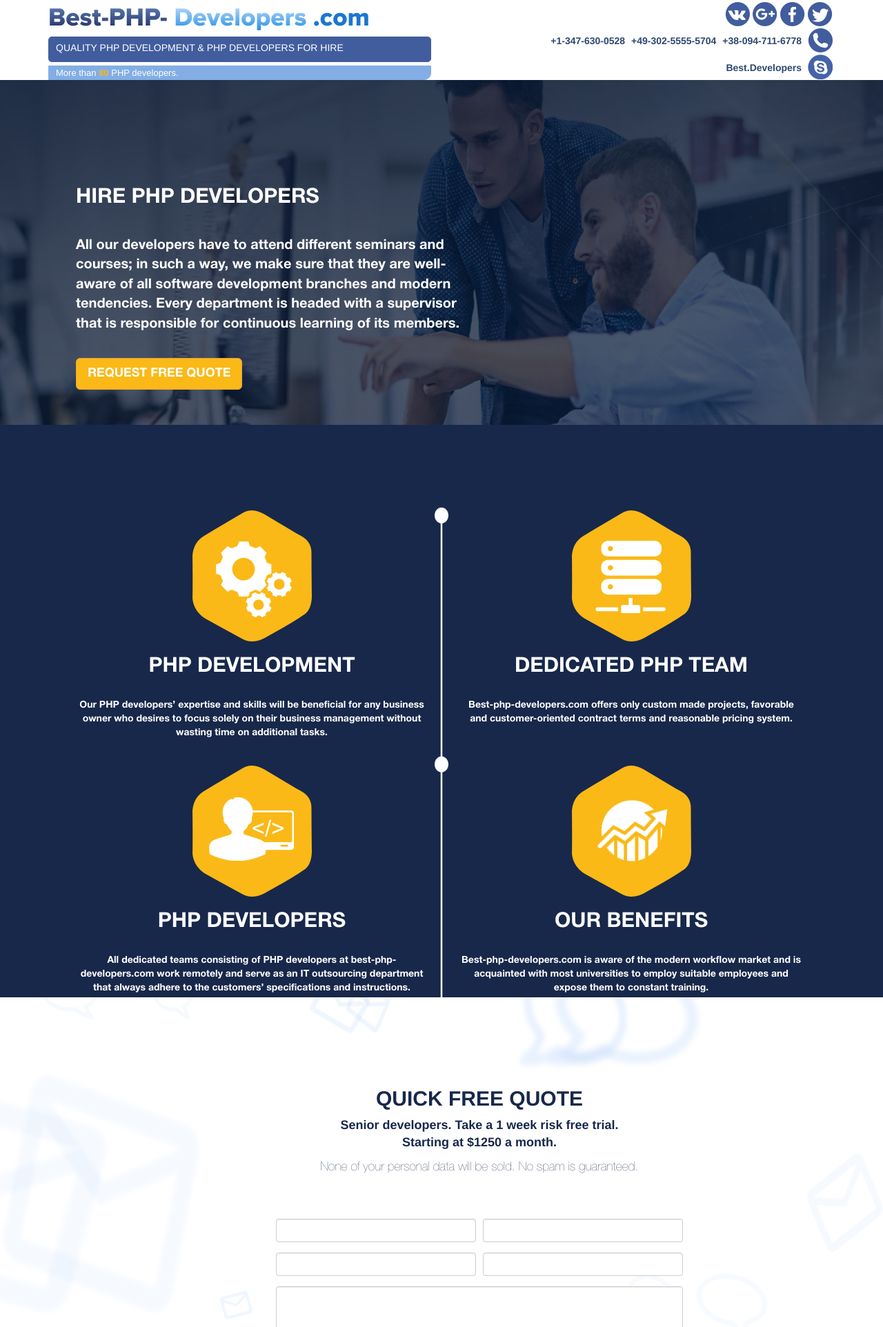
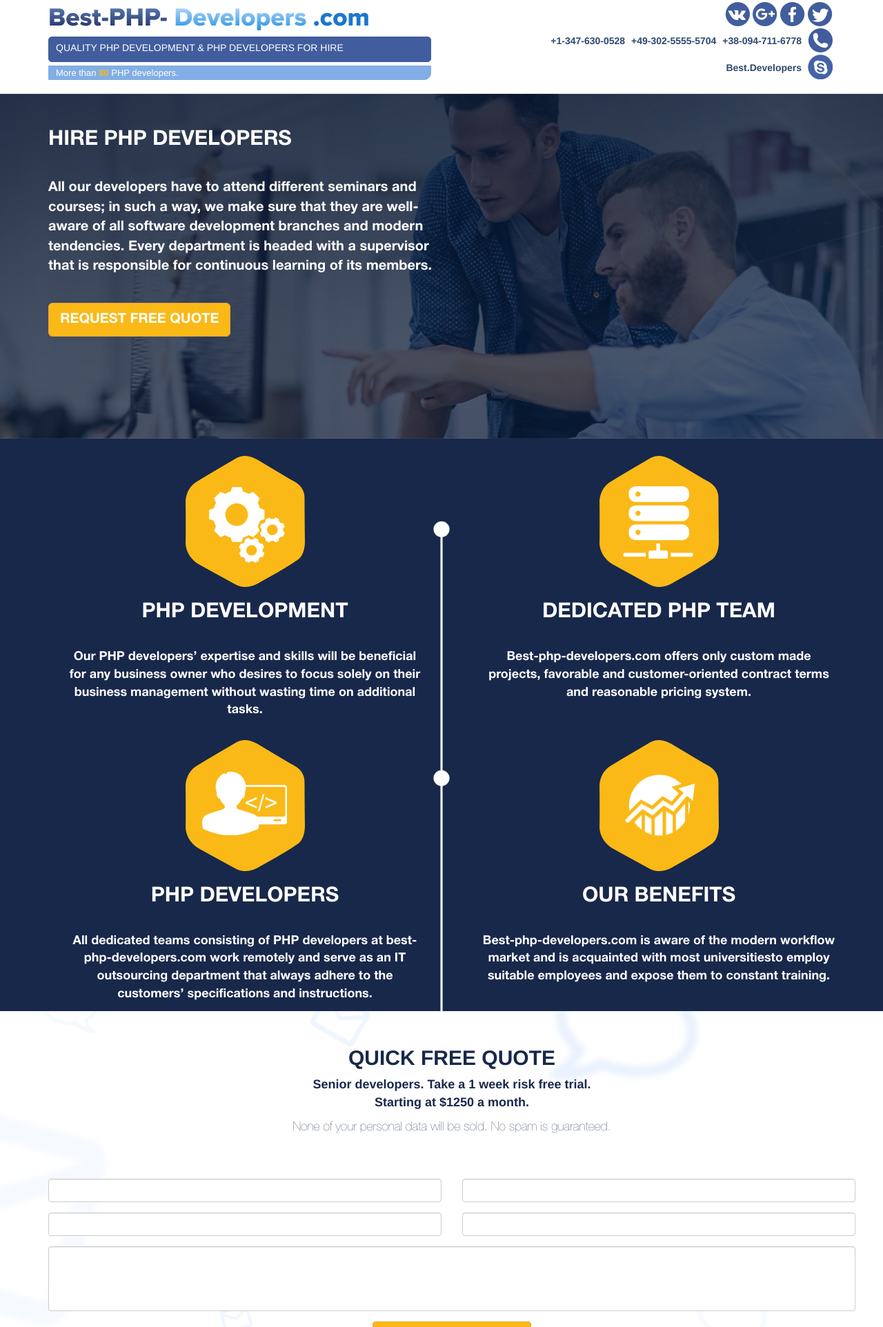
Before and after one commit to SG-Poul/best-php-developers, a Yii app: template views/site/index.php in a window 1280 px wide. Shown: the top 1924 px of the page at 69% size. Run offline with PHP 8.4 and a stand-in for Yii, Linux system fonts and the light colour scheme; the template is opened without the code that fills it, so the values that code supplies are empty; form fields are guessed from the names that the template uses; some libraries are stand-ins or nearby versions.

Commit message:
fix mobile responsible home page

```diff
--- a/views/site/index.php
+++ b/views/site/index.php
@@ -9,67 +9,72 @@
 ?>
 
 <div class="main-hire">
-    <img src="/img/main_hire_bg.png">
+    <!--    <img src="/img/main_hire_bg.png">-->
     <div class="content">
         <h2><strong>HIRE PHP DEVELOPERS</strong></h2>
         <div class="row">
             <div class="col-xs-6">
-                <br>
+                <br/>
                 <p>
                     All our developers have to attend different seminars and courses; in such a way, we make sure that
                     they are well-aware of all software development branches and modern tendencies. Every department is
                     headed with a supervisor that is responsible for continuous learning of its members.
                 </p>
+                <br/>
+                <a style="font-size: 20px" class="btn btn-lg btn-warning" href="#">REQUEST FREE QUOTE</a>
+                <br/><br/><br/><br/>
             </div>
         </div>
-        <p style="font-size: 20px; padding-top: 25px"><a class="btn btn-lg btn-warning" href="#">REQUEST FREE QUOTE</a>
-        </p>
     </div>
 </div>
 
 <div class="main-description">
-    <img src="/img/main_info_bg.png">
     <div class="content">
-        <div class="top-left">
+        <div class="row">
+            <div class="col-xs-6">
                 <img src="/img/main_info_gears.png">
                 <h2><strong>PHP DEVELOPMENT</strong></h2>
-            <br>
+                <br/>
                 <p>Our PHP developers’ expertise and skills will be beneficial for any business owner who desires to
                     focus solely on their business management without wasting time on additional tasks.</p>
             </div>
-        <div class="top-right">
+            <div class="col-xs-6">
                 <img src="/img/main_info_server.png">
                 <h2><strong>DEDICATED PHP TEAM</strong></h2>
-            <br>
+                <br/>
                 <p>Best-php-developers.com offers only custom made projects, favorable and customer-oriented contract
                     terms and reasonable pricing system.</p>
             </div>
-        <div class="bottom-left">
+        </div>
+        <div class="row">
+            <div class="col-xs-6">
                 <img src="/img/main_info_shell.png">
                 <h2><strong>PHP DEVELOPERS</strong></h2>
-            <br>
-            <p>All dedicated teams consisting of PHP developers at best-php-developers.com work remotely and serve as
-                an IT outsourcing department that always adhere to the customers’ specifications and instructions.</p>
+                <br/>
+                <p>All dedicated teams consisting of PHP developers at best-php-developers.com work remotely and serve
+                    as an IT outsourcing department that always adhere to the customers’ specifications and
+                    instructions.</p>
             </div>
-        <div class="bottom-right">
+            <div class="col-xs-6">
                 <img src="/img/main_info_growth.png">
                 <h2><strong>OUR BENEFITS</strong></h2>
-            <br>
-            <p>Best-php-developers.com is aware of the modern workflow market and is acquainted with most universities
-                to employ suitable employees and expose them to constant training.</p>
+                <br/>
+                <p>Best-php-developers.com is aware of the modern workflow market and is acquainted with most
+                    universitiesto employ suitable employees and expose them to constant training.</p>
+            </div>
         </div>
     </div>
 </div>
 
 <div class="main-form">
-    <img src="/img/main_form_bg.png">
     <div class="content">
         <br>
         <h2>
             <strong>QUICK FREE QUOTE</strong>
         </h2>
         <p>
-            <strong>Senior developers. Take a 1 week risk free trial.<br>
+            <strong>
+                Senior developers. Take a 1 week risk free trial.<br>
                 Starting at $1250 a month.
             </strong>
         </p>
@@ -77,36 +82,35 @@
         <br/>
         <br/>
         <?php $form = ActiveForm::begin(); ?>
-        <table>
-            <tr>
-                <td>
+        <div class="row">
+            <div class="col-xs-6">
                 <?= $form->field($model, 'name', [
                     'inputOptions' => [
                         'placeholder' => 'Name *']
                 ])->textInput()->label(false) ?>
-                </td>
-                <td>
+            </div>
+            <div class="col-xs-6">
                 <?= $form->field($model, 'email', [
                     'inputOptions' => [
                         'placeholder' => 'Email *']
                 ])->textInput()->label(false) ?>
-                </td>
-            </tr>
-            <tr>
-                <td>
+            </div>
+        </div>
+        <div class="row">
+            <div class="col-xs-6">
                 <?= $form->field($model, 'skype', [
                     'inputOptions' => [
                         'placeholder' => 'Skype *']
                 ])->textInput()->label(false) ?>
-                </td>
-                <td>
+            </div>
+            <div class="col-xs-6">
                 <?= $form->field($model, 'phone', [
                     'inputOptions' => [
                         'placeholder' => 'Phone *']
                 ])->textInput()->label(false) ?>
-                </td>
-            </tr>
-        </table>
+            </div>
+        </div>
+
         <?= $form->field($model, 'body', [
             'inputOptions' => [
                 'placeholder' => 'Requirements']
@@ -121,7 +125,6 @@
 </div>
 
 <div class="main-about">
-    <img src="/img/main_about_bg.png">
     <div class="content">
         <h2><strong>WHO ARE WE</strong></h2>
         <ul>
@@ -136,7 +139,9 @@
             <li>Numerous clients all around the world</li>
             <li>Only highly experienced members that work in PHP</li>
         </ul>
-        <p style="font-size: 20px; padding-top: 25px"><a class="btn btn-lg btn-warning" href="#">REQUEST FREE QUOTE</a></p>
+        <br/>
+        <a style="font-size: 20px" class="btn btn-lg btn-warning" href="#">REQUEST FREE QUOTE</a>
+        <br/><br/><br/>
     </div>
 </div>
 
--- a/web/css/site.css
+++ b/web/css/site.css
@@ -104,29 +115,15 @@
     .content {
         width: 970px;
         left: 50%;
-        margin-left: -430px;
+        margin-left: -465px;
     }
-    .top-left {
-        width: 440px;
-        left: 50%;
-        margin-left: -500px;
-    }
-    .top-right {
-        width: 440px;
-        left: 50%;
-        margin-left: -30px;
-    }
-    .bottom-left {
-        width: 440px;
-        left: 50%;
-        margin-left: -500px;
-        top: 370px;
-    }
-    .bottom-right {
-        width: 440px;
-        left: 50%;
-        margin-left: -30px;
-        top: 370px;
+
+    .main-description {
+        background-image: url("/img/main_info_bg.png");
+        background-repeat: no-repeat;
+        background-position: center;
+        background-size: cover;
+        height: 850px;
     }
 }
 
@@ -158,29 +155,15 @@
     .content {
         width: 1170px;
         left: 50%;
-        margin-left: -530px;
+        margin-left: -570px;
     }
-    .top-left {
-        width: 500px;
-        left: 50%;
-        margin-left: -580px;
-    }
-    .top-right {
-        width: 500px;
-        left: 50%;
-        margin-left: -30px;
-    }
-    .bottom-left {
-        width: 500px;
-        left: 50%;
-        margin-left: -580px;
-        top: 370px;
-    }
-    .bottom-right {
-        width: 500px;
-        left: 50%;
-        margin-left: -30px;
-        top: 370px;
+
+    .main-description {
+        background-image: url("/img/main_info_bg.png");
+        background-repeat: no-repeat;
+        background-position: center;
+        background-size: cover;
+        height: 830px;
     }
 }
 
@@ -404,37 +381,34 @@
     font-weight: bold;
 }
 
-
 .footer {
     color: #ffffff;
     background-color: #18284b;
     min-height: 100px;
+    padding-top: 10px;
 }
 
 .footer a:link, .footer a:visited, .footer a:hover, .footer a:active  {
     color: #ffffff;
 }
 
+/*HOME PAGE */
 
-
+.main-hire {
+    background-image: url("/img/main_hire_bg.png");
+    background-repeat: no-repeat;
+    background-position: center;
+    background-size: cover;
+    min-height: 500px;
+}
 
 .main-hire .content {
     font-size: 20px;
     color: #ffffff;
-    height: 648px;
     font-family: Helvetical;
     z-index:100;
-    position:absolute;
-    top:250px;
-}
-
-.main-hire img {
-    background-image: url("/img/main_hire_bg.png");
-    background-repeat: no-repeat;
-    background-position: center;
-    background-size: cover;
-    width: 100%;
-    height: 500px;
+    position:relative;
+    top:50px;
 }
 
 .main-hire .btn-warning, .main-form .btn-warning, .main-about .btn-warning {
@@ -442,53 +416,39 @@
 }
 
 .main-description .content {
-    font-size: 18 px;
+    font-size: 18px;
     color: #ffffff;
-    height: 648px;
     font-family: Helvetical;
-    z-index:100;
-    position:absolute;
-    top:710px;
+    position:relative;
+    top: 15px;
+    text-align: center;
 }
 
-.main-description img{
-    background-image: url("/img/main_info_bg.png");
+.main-description .content img {
+    width: auto;
+    height: auto;
+    margin: 0 auto;
+    display: block;
+}
+
+.main-description .col-xs-6 {
+    padding: 10px 40px;
+}
+
+.main-form {
+    background-image: url("/img/main_form_bg.png");
     background-repeat: no-repeat;
     background-position: center;
     background-size: cover;
-    width: 100%;
-    height: 830px;
+    min-height: 500px;
 }
-.main-description .content img {
-    background-image: url();
-    width: auto;
-    height: auto;
-    margin-top: 30px;
-    margin-left: auto;
-    margin-right: auto;
-    display: block;
-}
-
-.main-description .top-left,
-.main-description .top-right,
-.main-description .bottom-left,
-.main-description .bottom-right {
-    position:absolute;
-    text-align: center;
-    vertical-align: middle;
-}
-
-
 
 .main-form .content {
     font-size: 18px;
     color: #18284b;
-    height: 500px;
-    z-index:100;
-    position:absolute;
-    top:1530px;
+    position: relative;
+    top: 5px;
     text-align: center;
-    vertical-align: middle;
 }
 
 .main-form .content .h2, .main-form .content .p {
@@ -496,27 +456,7 @@
     font-family: Helvetical;
 }
 
-.main-form img {
-    background-image: url("/img/main_form_bg.png");
-    background-repeat: no-repeat;
-    background-position: center;
-    background-size: cover;
-    width: 100%;
-    height: 500px;
-}
-
-.main-form table {
-    margin: 0 auto;
-}
-
-.main-form td {
-    width: 300px;
-    padding: 0 5px;
-}
-
 .main-form textarea {
-    width: 590px;
-    margin: 0 auto;
     resize: none;
 }
 
```
Also changed, not shown: other parts of web/css/site.css (+22 -20 lines). Lines whose indentation alone changed are shown as unchanged.
